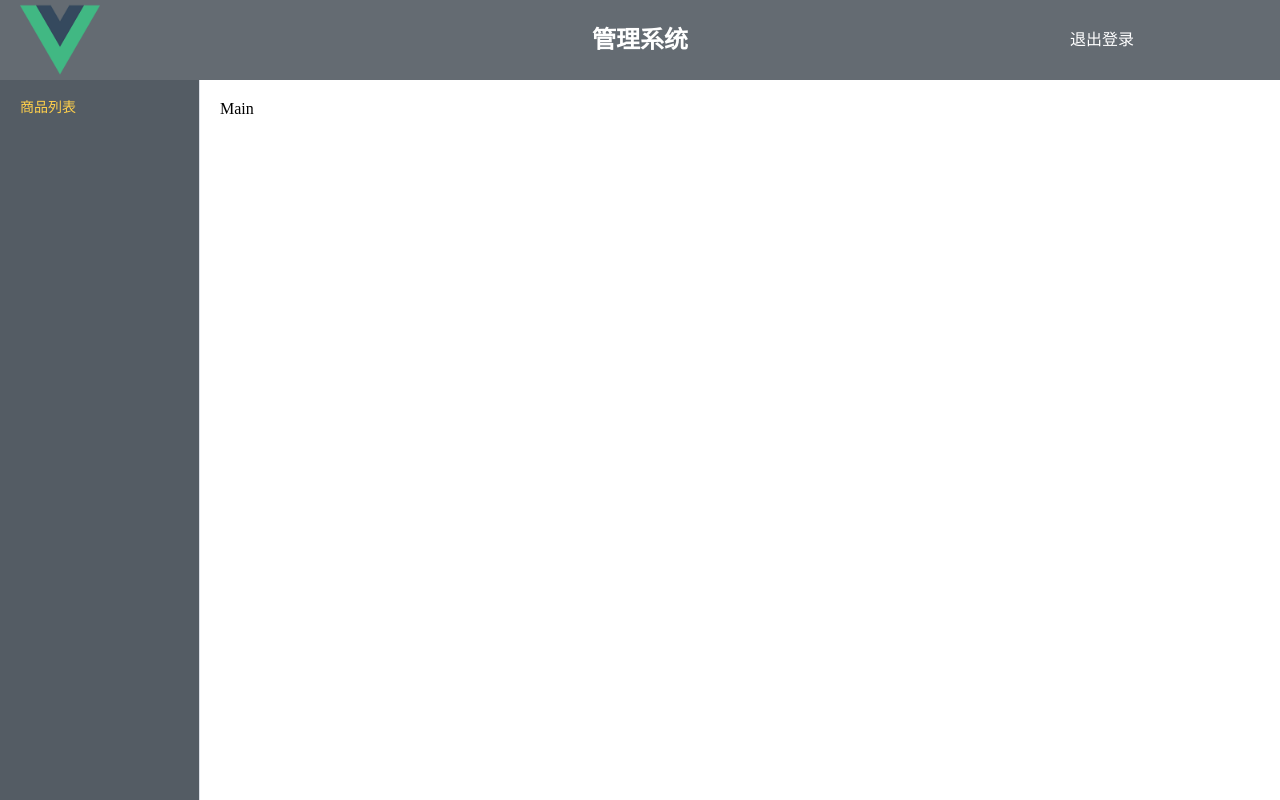
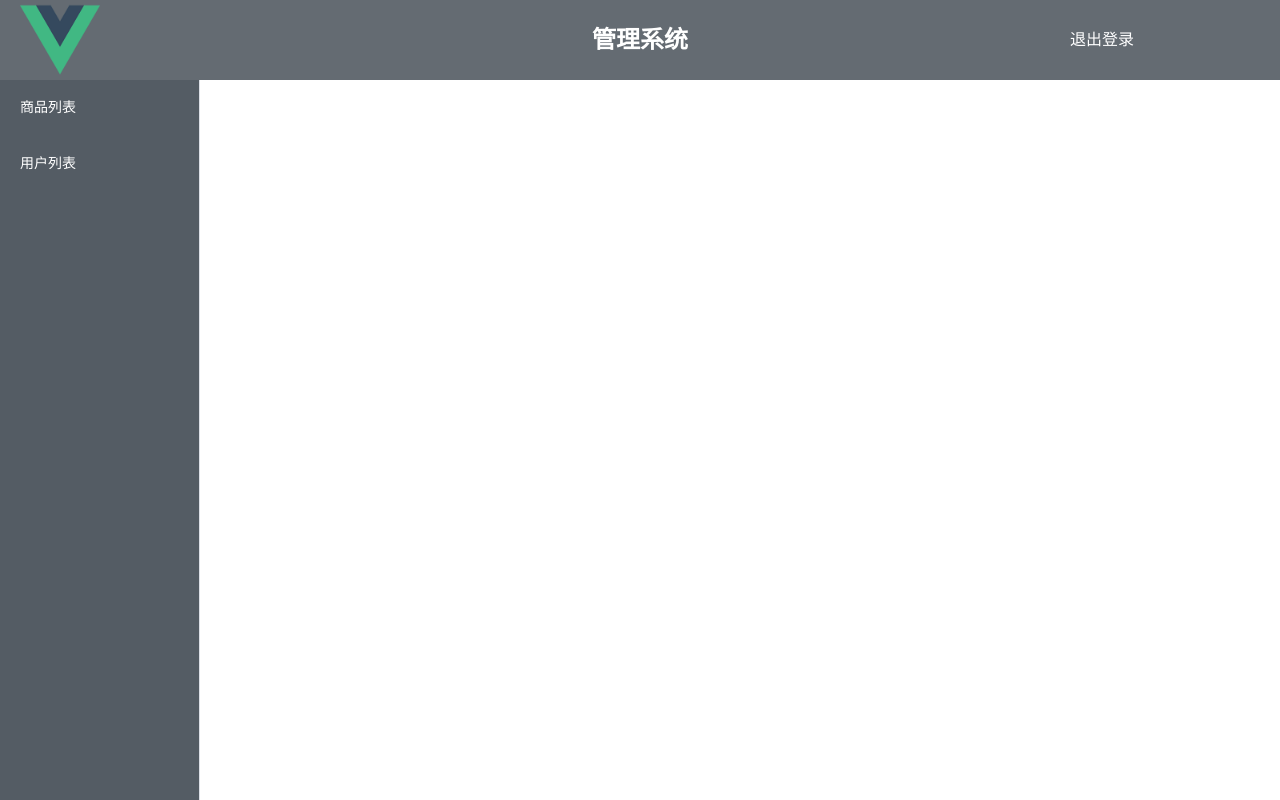
Before and after one commit to xuel59565/vue3-ts, a Vue app: page /#/ in a window 1280 px wide. Built offline with nearby package versions, Linux system fonts and the light colour scheme.

Commit message:
主页侧边栏

```diff
--- a/components.d.ts
+++ b/components.d.ts
@@ -19,7 +19,9 @@ declare module '@vue/runtime-core' {
     ElMain: typeof import('element-plus/es')['ElMain']
     ElMenu: typeof import('element-plus/es')['ElMenu']
     ElMenuItem: typeof import('element-plus/es')['ElMenuItem']
+    ElMenuItemGroup: typeof import('element-plus/es')['ElMenuItemGroup']
     ElRow: typeof import('element-plus/es')['ElRow']
+    ElSubMenu: typeof import('element-plus/es')['ElSubMenu']
     HelloWorld: typeof import('./src/components/HelloWorld.vue')['default']
     RouterLink: typeof import('vue-router')['RouterLink']
     RouterView: typeof import('vue-router')['RouterView']
--- a/src/router/index.ts
+++ b/src/router/index.ts
@@ -11,7 +11,8 @@ const routes: Array<RouteRecordRaw> = [
         path: "goods",
         name:"goods",
         meta:{
-          isShow:true
+          isShow:true,
+          title:"商品列表",
         },
         component: () => import(/* webpackChunkName: "goods" */ '../views/GoodsView.vue')
       },
@@ -19,7 +20,8 @@ const routes: Array<RouteRecordRaw> = [
         path: "user",
         name:"user",
         meta:{
-          isShow:true
+          isShow:true,
+          title:"用户列表"
         },
         component: () => import(/* webpackChunkName: "user" */ '../views/UserView.vue')
       }
--- a/src/views/HomeView.vue
+++ b/src/views/HomeView.vue
@@ -18,13 +18,18 @@
             class="el-menu-vertical-demo"
             default-active="2"
             text-color="#fff"
+            router
           >
-            <el-menu-item index="2">
-              <span>商品列表</span>
+            <!-- router开启路由模式，通过el-menu-item的index进行跳转 -->
+            <el-menu-item :index="item.path" v-for="item in list" :key="item.path">
+              <span> {{item.meta.title}}</span>
             </el-menu-item>
           </el-menu>
         </el-aside>
-        <el-main>Main</el-main>
+        <el-main>
+          <!-- 设置一个路由出口 -->
+          <router-view></router-view>
+        </el-main>
       </el-container>
     </el-container>
   </div>
@@ -41,6 +46,9 @@ export default defineComponent({
   setup(){
     const router=useRouter()
     console.log(router.getRoutes());
+    const list=router.getRoutes().filter(v=>v.meta.isShow)
+    console.log(list);
+    return {list}
   },
   components: {},
 });
--- a/src/views/UserView.vue
+++ b/src/views/UserView.vue
@@ -1,6 +1,6 @@
 <template>
     <div>
-
+        用户列表
     </div>
 </template>
 
```
